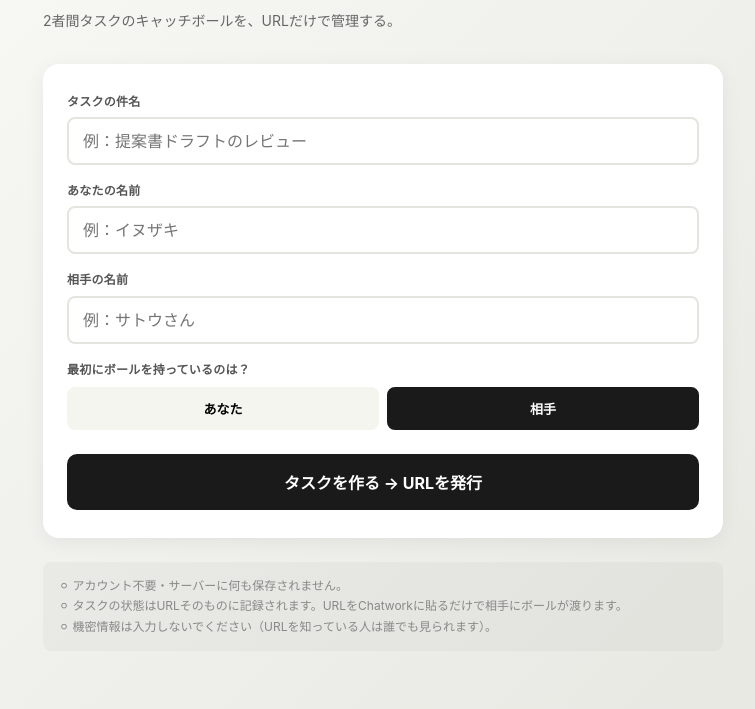
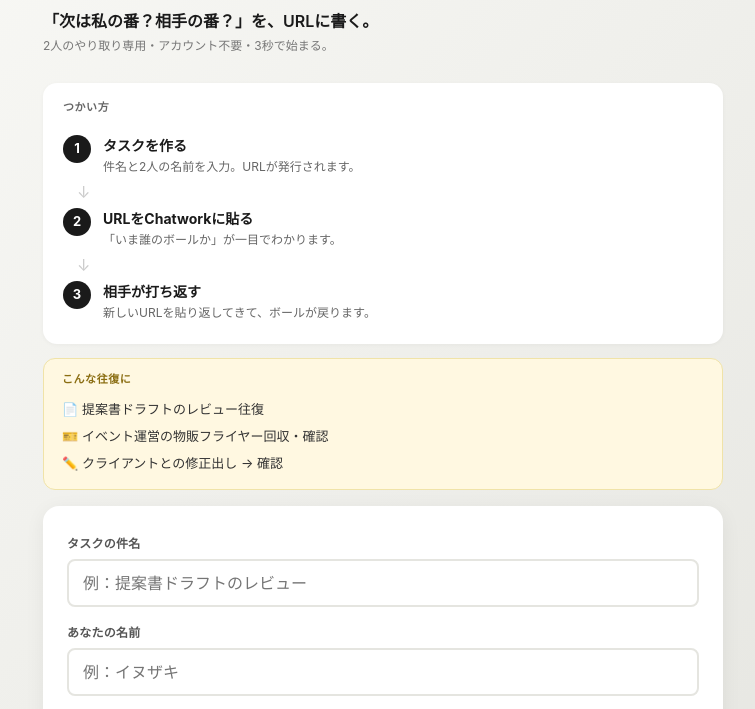
Before and after one commit to pamyuminao24/task-pingpong, a plain HTML site: page index.html in a window 1280 px wide. Shown: the part 76-785 px from the top of the page, without its empty margins (257-1012 px from the left). Drawn offline with Linux system fonts and the light colour scheme.

Commit message:
feat: pain-driven tagline + 3-step guide + use-cases + author note

```diff
--- a/index.html
+++ b/index.html
@@ -42,7 +42,48 @@ body.setup { background: linear-gradient(135deg, #fafaf7, #e5e5e0); }
 .setup-screen h1 {
   font-size: 36px; margin-bottom: 4px; letter-spacing: -0.02em;
 }
-.setup-screen .tagline { font-size: 14px; color: #666; margin-bottom: 32px; }
+.setup-screen .tagline { font-size: 16px; color: #1a1a1a; font-weight: 600; margin-bottom: 4px; line-height: 1.4; }
+.setup-screen .subtagline { font-size: 12px; color: #777; margin-bottom: 28px; }
+.setup-screen .how-card {
+  background: #fff; border-radius: 14px; padding: 16px 20px; margin-bottom: 14px;
+  box-shadow: 0 1px 4px rgba(0,0,0,.04);
+}
+.setup-screen .how-card h3 {
+  font-size: 11px; color: #666; margin-bottom: 12px;
+  letter-spacing: 0.05em; font-weight: 700; text-transform: uppercase;
+}
+.setup-screen .how-step {
+  display: grid; grid-template-columns: 28px 1fr; gap: 12px; align-items: start;
+  padding: 6px 0;
+}
+.setup-screen .how-num {
+  width: 28px; height: 28px; border-radius: 50%; background: #1a1a1a; color: #fff;
+  display: flex; align-items: center; justify-content: center; font-weight: 700; font-size: 13px;
+}
+.setup-screen .how-text { font-size: 13px; line-height: 1.5; }
+.setup-screen .how-text b { display: block; font-size: 14px; color: #1a1a1a; }
+.setup-screen .how-text span { color: #666; font-size: 12px; display: block; margin-top: 2px; }
+.setup-screen .how-arrow {
+  margin-left: 14px; color: #ccc; font-size: 16px; line-height: 1; padding: 2px 0;
+}
+.setup-screen .usecase-card {
+  background: #fff8e1; border-radius: 12px; padding: 12px 18px; margin-bottom: 16px;
+  border: 1px solid #f0e3a8;
+}
+.setup-screen .usecase-card h3 {
+  font-size: 11px; color: #8a6d11; margin-bottom: 8px;
+  letter-spacing: 0.05em; font-weight: 700; text-transform: uppercase;
+}
+.setup-screen .usecase-card ul {
+  list-style: none; padding: 0; margin: 0;
+}
+.setup-screen .usecase-card li {
+  font-size: 13px; padding: 3px 0; color: #333;
+}
+.setup-screen .author-note {
+  margin-top: 14px; font-size: 11px; color: #888; line-height: 1.7;
+  text-align: center;
+}
 .setup-screen .form-card {
   background: #fff; border-radius: 16px; padding: 28px 24px;
   box-shadow: 0 4px 20px rgba(0,0,0,.06);
@@ -337,7 +378,44 @@ function renderSetup() {
   document.getElementById('app').innerHTML = `
     <div class="setup-screen">
       <h1>🏓 Task PingPong</h1>
-      <p class="tagline">2者間タスクのキャッチボールを、URLだけで管理する。</p>
+      <p class="tagline">「次は私の番？相手の番？」を、URLに書く。</p>
+      <p class="subtagline">2人のやり取り専用・アカウント不要・3秒で始まる。</p>
+
+      <div class="how-card">
+        <h3>つかい方</h3>
+        <div class="how-step">
+          <div class="how-num">1</div>
+          <div class="how-text">
+            <b>タスクを作る</b>
+            <span>件名と2人の名前を入力。URLが発行されます。</span>
+          </div>
+        </div>
+        <div class="how-arrow">↓</div>
+        <div class="how-step">
+          <div class="how-num">2</div>
+          <div class="how-text">
+            <b>URLをChatworkに貼る</b>
+            <span>「いま誰のボールか」が一目でわかります。</span>
+          </div>
+        </div>
+        <div class="how-arrow">↓</div>
+        <div class="how-step">
+          <div class="how-num">3</div>
+          <div class="how-text">
+            <b>相手が打ち返す</b>
+            <span>新しいURLを貼り返してきて、ボールが戻ります。</span>
+          </div>
+        </div>
+      </div>
+
+      <div class="usecase-card">
+        <h3>こんな往復に</h3>
+        <ul>
+          <li>📄 提案書ドラフトのレビュー往復</li>
+          <li>🎫 イベント運営の物販フライヤー回収・確認</li>
+          <li>✏️ クライアントとの修正出し → 確認</li>
+        </ul>
+      </div>
 
       <div class="form-card">
         <label for="title">タスクの件名</label>
@@ -355,7 +433,11 @@ function renderSetup() {
           <button type="button" data-side="p2" onclick="setSide('p2')" class="active">相手</button>
         </div>
 
-        <button class="primary-btn" onclick="createTask()">タスクを作る → URLを発行</button>
+        <button class="primary-btn" onclick="createTask()">🏓 ボールを投げる</button>
+      </div>
+
+      <div class="author-note">
+        IS部門責任者 × アニソン/VTuber DJの自分が、Chatworkで埋もれる現場の往復を解決したくて作りました。β版です。
       </div>
 
       <div class="info">
@@ -540,7 +622,7 @@ function render() {
   }
 }
 
-// ============================================================
+// ===========================================================
 // Auto-update elapsed time every minute
 // ============================================================
 setInterval(() => {
```
